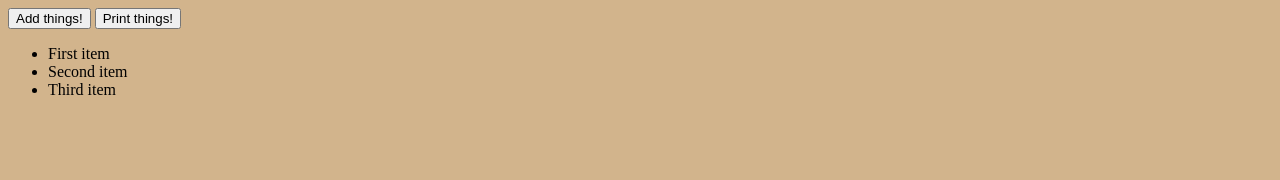
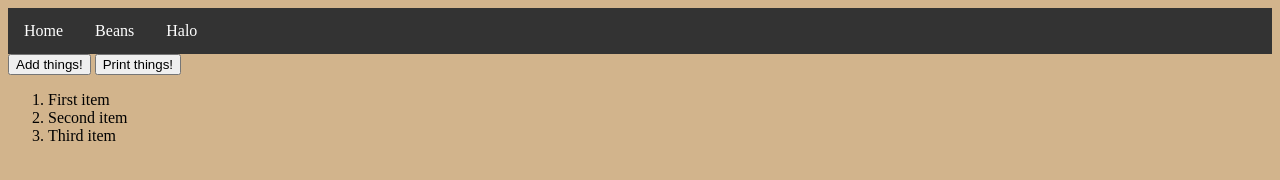
Before and after one commit to Sylence/13DT-website-tutorial, a plain HTML site: page index.html in a window 1280 px wide. Drawn offline with nearby package versions, Linux system fonts and the light colour scheme.

Commit message:
Making menu with class rather than ul in CSS

```diff
--- a/CSS/styles.css
+++ b/CSS/styles.css
@@ -1,3 +1,31 @@
+.menu {
+    list-style-type: none;
+    margin: 0;
+    padding: 0;
+    overflow: hidden;
+    background-color: #333;
+}
+
+.menu li {
+    float: left;
+}
+
+.menu li a {
+    display: block;
+    color: white;
+    text-align: center;
+    padding: 14px 16px;
+    text-decoration: none;
+}
+
+.menu li a:hover {
+    background-color: #111;
+}
+
+.active {
+    background-color: #4CAF50;
+}
+
 /* Set the background color of body to tan */
 body {
   background-color: tan;
--- a/JS/code.js
+++ b/JS/code.js
@@ -37,4 +37,8 @@ function printList() {
     });
 }
 
-$("#header").load("https://raw.githubusercontent.com/Sylence/13DT-website-tutorial/main/header.html");
+// Run code when document is ready
+$(document).ready(function () {
+    console.log("ready!");
+    $("#header").load("https://raw.githubusercontent.com/Sylence/13DT-website-tutorial/main/header.html");
+});
--- a/header.html
+++ b/header.html
@@ -1,7 +1,7 @@
 <!DOCTYPE html>
 
 <header>
-    <ul>
+    <ul class="menu">
         <li><a href="index.html">Home</a></li>
         <li><a href="beans.html">Beans</a></li>
         <li><a href="halo.html">Halo</a></li>
--- a/index.html
+++ b/index.html
@@ -1,11 +1,11 @@
 <!doctype html>
 
 <html>
-    <head>
-        <script src="https://ajax.googleapis.com/ajax/libs/jquery/3.5.1/jquery.min.js"></script>
-        <script src="JS/code.js"></script>
-        <link href="CSS/styles.css" rel="stylesheet"/>
-    </head>
+<head>
+    <link href="CSS/styles.css" rel="stylesheet" />
+    <script src="https://ajax.googleapis.com/ajax/libs/jquery/3.5.1/jquery.min.js"></script>
+    <script src="JS/code.js"></script>
+</head>
 
     <body>
         <div id="header"></div>
@@ -15,10 +15,10 @@
 
         <div id="box"></div>
 
-        <ul>
+        <ol>
             <li>First item</li>
             <li>Second item</li>
             <li>Third item</li>
-        </ul>
+        </ol>
     </body>
 </html>
```
Also changed, not shown: beans.html (+2 -2 lines), halo.html (+1 -1 lines).
